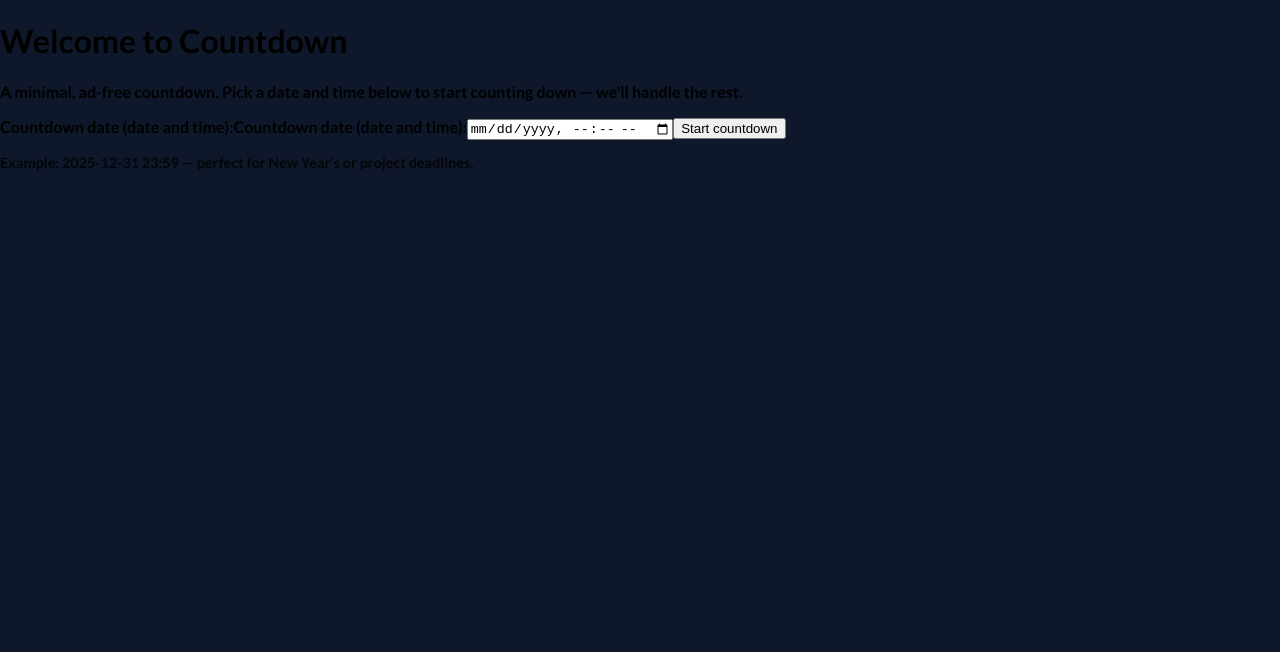
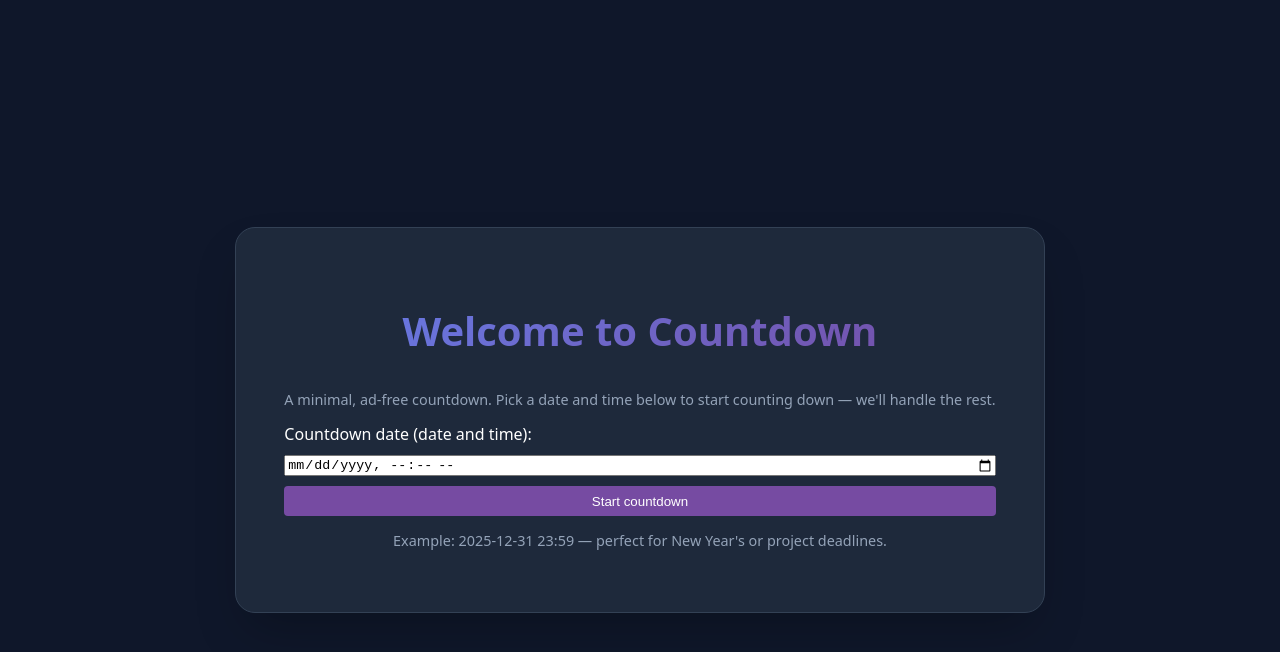
Before and after one commit to thiagofeijodev/countdown, a React app: page / in a window 1280 px wide. Shown: the top 652 px of the page. Built offline with nearby package versions, Linux system fonts and the light colour scheme.

Commit message:
chore: clean up css

```diff
--- a/src/App.jsx
+++ b/src/App.jsx
@@ -1,19 +1,22 @@
-import * as styles from './styles.css';
+import * as styles from './App.module.css';
 import { EmptyState } from './components/EmptyState';
 import { useDeadlineDate } from './hooks/useDeadlineDate';
 import { Timer } from './components/Timer';
 import { OriginalDateTimeDisplay } from './components/OriginalDateTimeDisplay';
-import './styles.css';
 
 const App = () => {
   const { error, targetDateTime, updateDate, onCleanDate } = useDeadlineDate();
 
   if (error) {
-    return <EmptyState updateDate={updateDate} />;
+    return (
+      <div className={styles.content}>
+        <EmptyState updateDate={updateDate} />
+      </div>
+    );
   }
 
   return (
-    <div className={styles?.content}>
+    <div className={styles.content}>
       <h1 className={styles.title}>Countdown Timer</h1>
       <Timer targetDateTime={targetDateTime} />
       <OriginalDateTimeDisplay targetDateTime={targetDateTime} />
--- /dev/null
+++ b/src/App.module.css
@@ -0,0 +1,52 @@
+body {
+  margin: 0px;
+  font-family: 'Lato', sans-serif;
+  background-color: #0f172a;
+}
+
+.content {
+  min-height: 100vh;
+  display: flex;
+  flex-direction: column;
+  align-items: center;
+  justify-content: center;
+  color: #ffffff;
+  font-family:
+    system-ui,
+    -apple-system,
+    sans-serif;
+  padding: 20px;
+}
+
+.title {
+  font-size: 2.5rem;
+  font-weight: bold;
+  margin-bottom: 2rem;
+  background: linear-gradient(135deg, #667eea 0%, #764ba2 100%);
+  background-clip: text;
+  -webkit-background-clip: text;
+  -webkit-text-fill-color: transparent;
+  text-align: center;
+}
+
+.button {
+  text-align: center;
+}
+
+.button > button {
+  cursor: pointer;
+  background-color: #764ba2;
+  border-radius: 4px;
+  color: white;
+  border: 0px solid;
+  height: 30px;
+  margin: 0 auto;
+}
+
+.countdownBox {
+  background-color: #1e293b;
+  border-radius: 20px;
+  padding: 3rem;
+  box-shadow: 0 25px 50px -12px rgba(0, 0, 0, 0.25);
+  border: 1px solid #334155;
+}
--- a/src/components/EmptyState.jsx
+++ b/src/components/EmptyState.jsx
@@ -1,4 +1,5 @@
-import * as styles from '../styles.css';
+import * as styles from './EmptyState.module.css';
+import * as appStyles from '../App.module.css';
 
 export const EmptyState = ({ updateDate }) => {
   const onSubmit = (e) => {
@@ -10,7 +11,7 @@ export const EmptyState = ({ updateDate }) => {
   };
 
   return (
-    <div className={styles.countdownBox}>
+    <div className={appStyles.countdownBox}>
       <h1 className={styles.title}>Welcome to Countdown</h1>
       <p className={styles.info}>
         A minimal, ad-free countdown. Pick a date and time below to start counting down — we&apos;ll
@@ -20,12 +21,11 @@ export const EmptyState = ({ updateDate }) => {
       <form className={styles.formCountdowndate} onSubmit={onSubmit}>
         <label htmlFor={styles.countdowndate}>Countdown date (date and time):</label>
 
-        <label htmlFor="countdowndate">Countdown date (date and time):</label>
         <input type="datetime-local" id="countdowndate" name="countdowndate" />
         <input type="submit" value="Start countdown" />
       </form>
 
-      <p className="example">
+      <p className={styles.example}>
         Example: 2025-12-31 23:59 — perfect for New Year&apos;s or project deadlines.
       </p>
     </div>
--- /dev/null
+++ b/src/components/EmptyState.module.css
@@ -0,0 +1,40 @@
+.title {
+  font-size: 2.5rem;
+  font-weight: bold;
+  margin-bottom: 2rem;
+  background: linear-gradient(135deg, #667eea 0%, #764ba2 100%);
+  background-clip: text;
+  -webkit-background-clip: text;
+  -webkit-text-fill-color: transparent;
+  text-align: center;
+}
+
+.info,
+.example {
+  color: #94a3b8;
+  font-size: 0.9rem;
+  text-align: center;
+}
+
+.formCountdowndate {
+  display: flex;
+  flex-direction: column;
+  gap: 10px;
+}
+
+.formCountdowndate > input[type='submit'] {
+  cursor: pointer;
+  background-color: #764ba2;
+  border-radius: 4px;
+  color: white;
+  border: 0px solid;
+  height: 30px;
+}
+
+.countdowndate {
+  padding: 10px;
+  border-radius: 5px;
+  border: 1px solid #64748b;
+  background-color: #0f172a;
+  color: #94a3b8;
+}
--- a/src/components/OriginalDateTimeDisplay.jsx
+++ b/src/components/OriginalDateTimeDisplay.jsx
@@ -1,7 +1,8 @@
+import * as styles from './OriginalDateTimeDisplay.module.css';
+
 export const OriginalDateTimeDisplay = ({ targetDateTime }) => {
   return (
-    <div className="selectedDate">
-      <div className="selectedValue">
+    <div className={styles.selectedDate}>
       {targetDateTime.toLocaleString(undefined, {
         weekday: 'short',
         year: 'numeric',
@@ -14,6 +15,5 @@ export const OriginalDateTimeDisplay = ({ targetDateTime }) => {
         timeZoneName: 'short',
       })}
     </div>
-    </div>
   );
 };
--- /dev/null
+++ b/src/components/OriginalDateTimeDisplay.module.css
@@ -0,0 +1,6 @@
+.selectedDate {
+  margin-top: 2rem;
+  margin-bottom: 2rem;
+  text-align: center;
+  color: #94a3b8;
+}
--- a/src/components/Timer.jsx
+++ b/src/components/Timer.jsx
@@ -1,5 +1,6 @@
 import { useCountdown } from '../hooks/useCountdown';
-import * as styles from '../styles.css';
+import * as styles from './Timer.module.css';
+import * as appStyles from '../App.module.css';
 
 export const Timer = ({ targetDateTime }) => {
   const countdown = useCountdown(targetDateTime);
@@ -14,7 +15,7 @@ export const Timer = ({ targetDateTime }) => {
   }
 
   return (
-    <div className={styles.countdownBox}>
+    <div className={appStyles.countdownBox}>
       <div className={styles.timeDisplay}>
         {!!countdown.days && (
           <>
--- /dev/null
+++ b/src/components/Timer.module.css
@@ -0,0 +1,50 @@
+.expiredBox {
+  background-color: #dc2626;
+  border-radius: 20px;
+  padding: 3rem;
+  text-align: center;
+  box-shadow: 0 25px 50px -12px rgba(220, 38, 38, 0.25);
+}
+
+.expiredTitle {
+  font-size: 2rem;
+  margin-bottom: 1rem;
+}
+.expiredMessage {
+  font-size: 1.2rem;
+  opacity: 0.9;
+}
+
+.timeDisplay {
+  display: flex;
+  align-items: center;
+  justify-content: center;
+  gap: 2vw;
+}
+
+.timeUnit {
+  display: flex;
+  flex-direction: column;
+  align-items: center;
+}
+
+.timeValue {
+  font-size: 10vw;
+  font-weight: bold;
+  color: #60a5fa;
+  line-height: 1;
+}
+
+.timeLabel {
+  font-size: 4vw;
+  color: #94a3b8;
+  margin-top: 0.5rem;
+  text-transform: uppercase;
+  letter-spacing: 0.1em;
+}
+
+.separator {
+  font-size: 3rem;
+  color: #64748b;
+  font-weight: bold;
+}
--- a/src/styles.css
+++ /dev/null
@@ -1,157 +0,0 @@
-body {
-  margin: 0px;
-  font-family: 'Lato', sans-serif;
-  background-color: #0f172a;
-}
-
-.container {
-  min-height: 100vh;
-  display: flex;
-  flex-direction: column;
-  align-items: center;
-  justify-content: center;
-  color: #ffffff;
-  font-family:
-    system-ui,
-    -apple-system,
-    sans-serif;
-  padding: 20px;
-}
-
-.title {
-  font-size: 2.5rem;
-  font-weight: bold;
-  margin-bottom: 2rem;
-  background: linear-gradient(135deg, #667eea 0%, #764ba2 100%);
-  background-clip: text;
-  -webkit-background-clip: text;
-  -webkit-text-fill-color: transparent;
-  text-align: center;
-}
-
-.countdownBox {
-  background-color: #1e293b;
-  border-radius: 20px;
-  padding: 3rem;
-  box-shadow: 0 25px 50px -12px rgba(0, 0, 0, 0.25);
-  border: 1px solid #334155;
-}
-
-.timeDisplay {
-  display: flex;
-  align-items: center;
-  justify-content: center;
-  gap: 2vw;
-}
-
-.timeUnit {
-  display: flex;
-  flex-direction: column;
-  align-items: center;
-}
-
-.timeValue {
-  font-size: 10vw;
-  font-weight: bold;
-  color: #60a5fa;
-  line-height: 1;
-}
-
-.timeLabel {
-  font-size: 4vw;
-  color: #94a3b8;
-  margin-top: 0.5rem;
-  text-transform: uppercase;
-  letter-spacing: 0.1em;
-}
-
-.separator {
-  font-size: 3rem;
-  color: #64748b;
-  font-weight: bold;
-}
-
-.expiredBox {
-  background-color: #dc2626;
-  border-radius: 20px;
-  padding: 3rem;
-  text-align: center;
-  box-shadow: 0 25px 50px -12px rgba(220, 38, 38, 0.25);
-}
-
-.expiredTitle {
-  font-size: 2rem;
-  margin-bottom: 1rem;
-}
-
-.expiredMessage {
-  font-size: 1.2rem;
-  opacity: 0.9;
-}
-
-.errorBox {
-  background-color: #dc2626;
-  border-radius: 20px;
-  padding: 2rem;
-  text-align: center;
-  max-width: 500px;
-  box-shadow: 0 25px 50px -12px rgba(220, 38, 38, 0.25);
-}
-
-.errorTitle {
-  font-size: 1.5rem;
-  margin-bottom: 1rem;
-}
-
-.errorMessage {
-  font-size: 1rem;
-  margin-bottom: 1rem;
-  opacity: 0.9;
-}
-
-.example {
-  font-size: 0.9rem;
-  opacity: 0.8;
-}
-
-.info {
-  color: #94a3b8;
-  font-size: 0.9rem;
-  text-align: center;
-}
-
-.formCountdowndate {
-  display: flex;
-  flex-direction: column;
-  gap: 10px;
-}
-
-.formCountdowndate > input[type='submit'] {
-  cursor: pointer;
-  background-color: #764ba2;
-  border-radius: 4px;
-  color: white;
-  border: 0px solid;
-  height: 30px;
-}
-
-.button {
-  text-align: center;
-}
-
-.button > button {
-  cursor: pointer;
-  background-color: #764ba2;
-  border-radius: 4px;
-  color: white;
-  border: 0px solid;
-  height: 30px;
-  margin: 0 auto;
-}
-
-.selectedDate {
-  margin-top: 2rem;
-  margin-bottom: 2rem;
-  text-align: center;
-  color: #94a3b8;
-}
```
Also changed, not shown: .config/rspack/rspack.common.mjs, .config/rspack/rspack.dev.mjs, .config/rspack/rspack.prod.mjs. Lines whose indentation alone changed are shown as unchanged.
